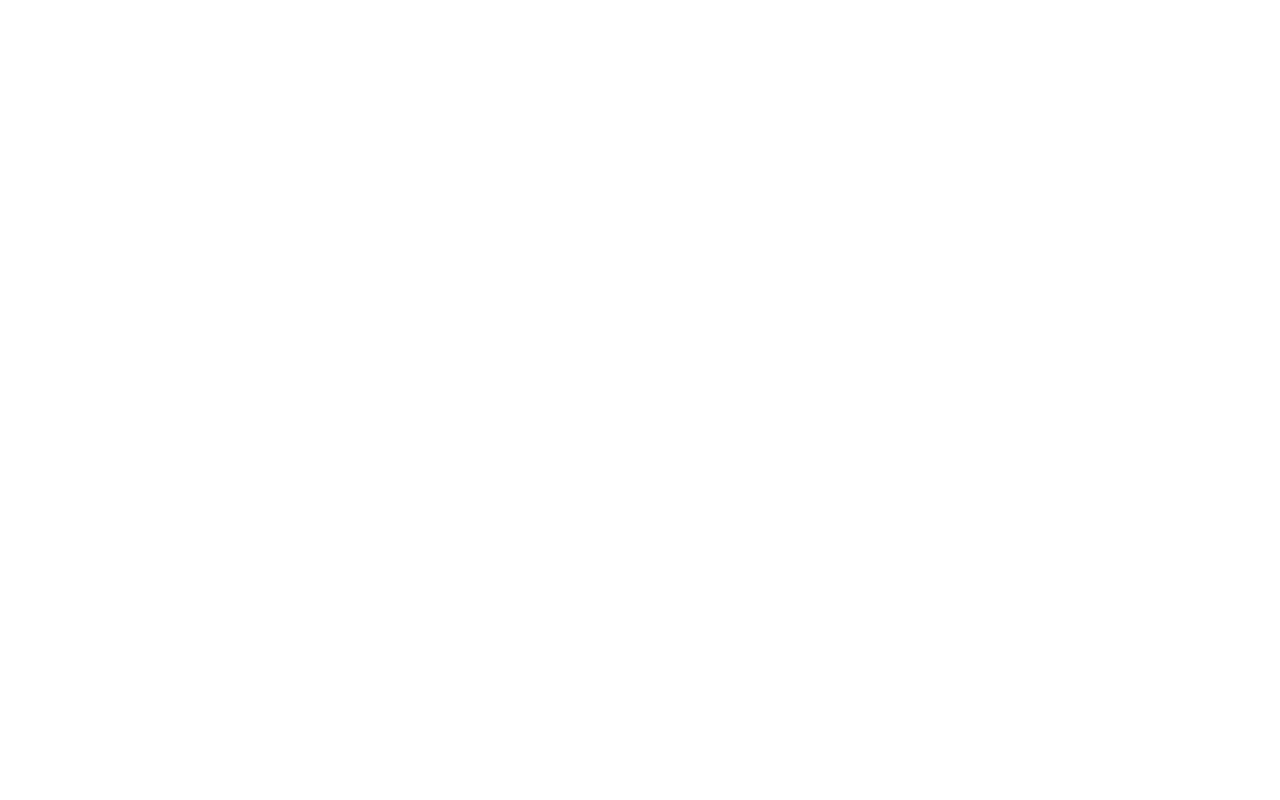
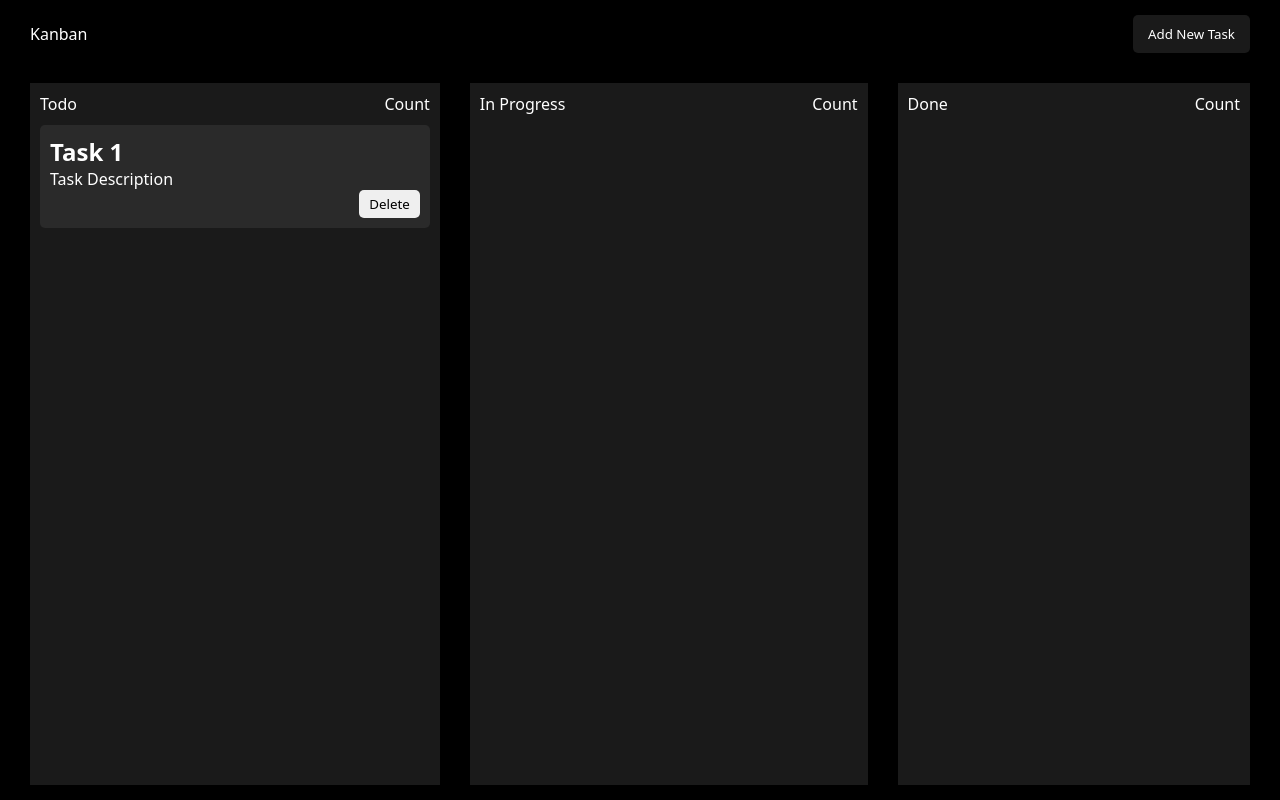
Before and after one commit to vatsal-panchal/kanbanBoard, a plain HTML site: page index.html in a window 1280 px wide. Drawn offline with Linux system fonts and the light colour scheme.

Commit message:
progress

```diff
--- a/index.html
+++ b/index.html
@@ -1,12 +1,48 @@
 <!DOCTYPE html>
 <html lang="en">
-<head>
-    <meta charset="UTF-8">
-    <meta name="viewport" content="width=device-width, initial-scale=1.0">
+  <head>
+    <meta charset="UTF-8" />
+    <meta name="viewport" content="width=device-width, initial-scale=1.0" />
     <title>Document</title>
-    <link rel="stylesheet" href="style.css">
-</head>
-<body>
+    <link rel="stylesheet" href="style.css" />
+  </head>
+  <body>
+    <main>
+      <!-- navbar section -->
+      <nav>
+        <div class="left">kanban</div>
+        <div class="right"><button>Add New Task</button></div>
+      </nav>
+      <!-- hero part -->
+      <section class="board">
+        <div class="task-column">
+          <div class="heading">
+            <div class="left">Todo</div>
+            <div class="right">Count</div>
+          </div>
+
+          <!-- task -->
+
+          <div class="task">
+          <h2>task 1</h2>
+          <p>task description</p>
+          <button>delete</button>
+          </div>
+        </div>
+        <div class="task-column">
+          <div class="heading">
+            <div class="left">In Progress</div>
+            <div class="right">Count</div>
+          </div>
+        </div>
+        <div class="task-column">
+          <div class="heading">
+            <div class="left">Done</div>
+            <div class="right">Count</div>
+          </div>
+        </div>
+      </section>
+    </main>
     <script src="app.js"></script>
-</body>
+  </body>
 </html>
--- a/style.css
+++ b/style.css
@@ -2,6 +2,9 @@
   margin: 0;
   padding: 0;
   box-sizing: border-box;
+  font-family: system-ui, -apple-system, BlinkMacSystemFont, "Segoe UI", Roboto,
+    Oxygen, Ubuntu, Cantarell, "Open Sans", "Helvetica Neue", sans-serif;
+  text-transform: capitalize;
 }
 
 html,
@@ -9,3 +12,99 @@
   height: 100%;
   width: 100%;
 }
+
+main {
+  height: 100%;
+  width: 100%;
+  display: flex;
+  flex-direction: column;
+}
+/* always follow root variable rule bcz design and spacing consistency */
+
+:root {
+  /* background  */
+  --bg-color: #000;
+  --bg-text-color: #fff;
+  --bg-button-color: #1a1a1a;
+  --bg-task-color: #2a2a2a;
+
+  /*padding*/
+  --nav-padding: 15px 30px;
+  --section-padding: 15px 30px;
+  --padding-sm: 5px;
+  --padding-md: 10px;
+  --padding-lg: 15px;
+  --padding-xl: 20px;
+  --padding-xxl: 30px;
+
+  /* border radius */
+
+  --border-radius-sm: 5px;
+  --border-radius-md: 10px;
+  --border-radius-lg: 15px;
+  --border-radius-xl: 20px;
+  --border-radius-xxl: 30px;
+}
+body {
+  background-color: var(--bg-color);
+  color: var(--bg-text-color);
+}
+
+nav {
+  padding: var(--nav-padding);
+  display: flex;
+  align-items: center;
+  justify-content: space-between;
+}
+
+nav button {
+  background-color: var(--bg-button-color);
+  border: none;
+  outline: none;
+  cursor: pointer;
+  color: var(--bg-text-color);
+  padding: var(--padding-md) var(--padding-lg);
+  border-radius: var(--border-radius-sm);
+}
+
+section {
+  padding: var(--section-padding);
+  display: flex;
+  justify-content: space-between;
+  flex-grow: 1;
+  gap: var(--padding-xxl);
+}
+
+section .task-column {
+  flex-grow: 1;
+  background-color: var(--bg-button-color);
+  padding: var(--padding-md);
+  display: flex;
+  flex-direction: column;
+  gap: var(--padding-md);
+}
+
+section .task-column .heading {
+  width: 100%;
+  display: flex;
+  justify-content: space-between;
+}
+
+section .task-column .task {
+  background-color: var(--bg-task-color);
+  padding: var(--padding-md);
+  border-radius: var(--border-radius-sm);
+  display: flex;
+  flex-direction: column;
+  padding: var(--padding-md);
+}
+
+section .task-column .task button{
+  align-self: flex-end;
+  padding: var(--padding-sm) var(--padding-md);
+  border-radius: var(--border-radius-sm);
+  border: none;
+  font-weight: 500;
+cursor: pointer;
+outline: none;
+}
```
